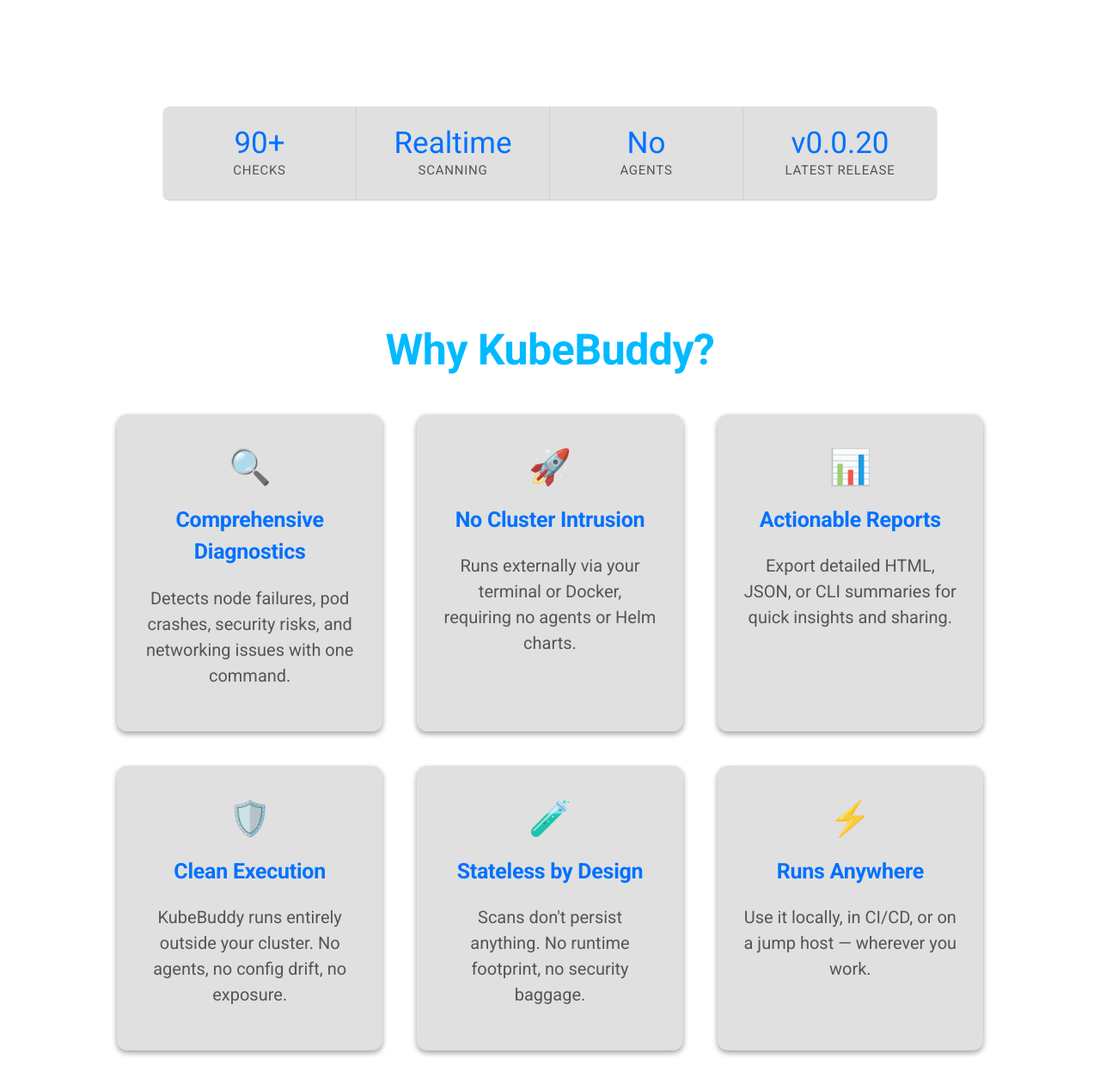
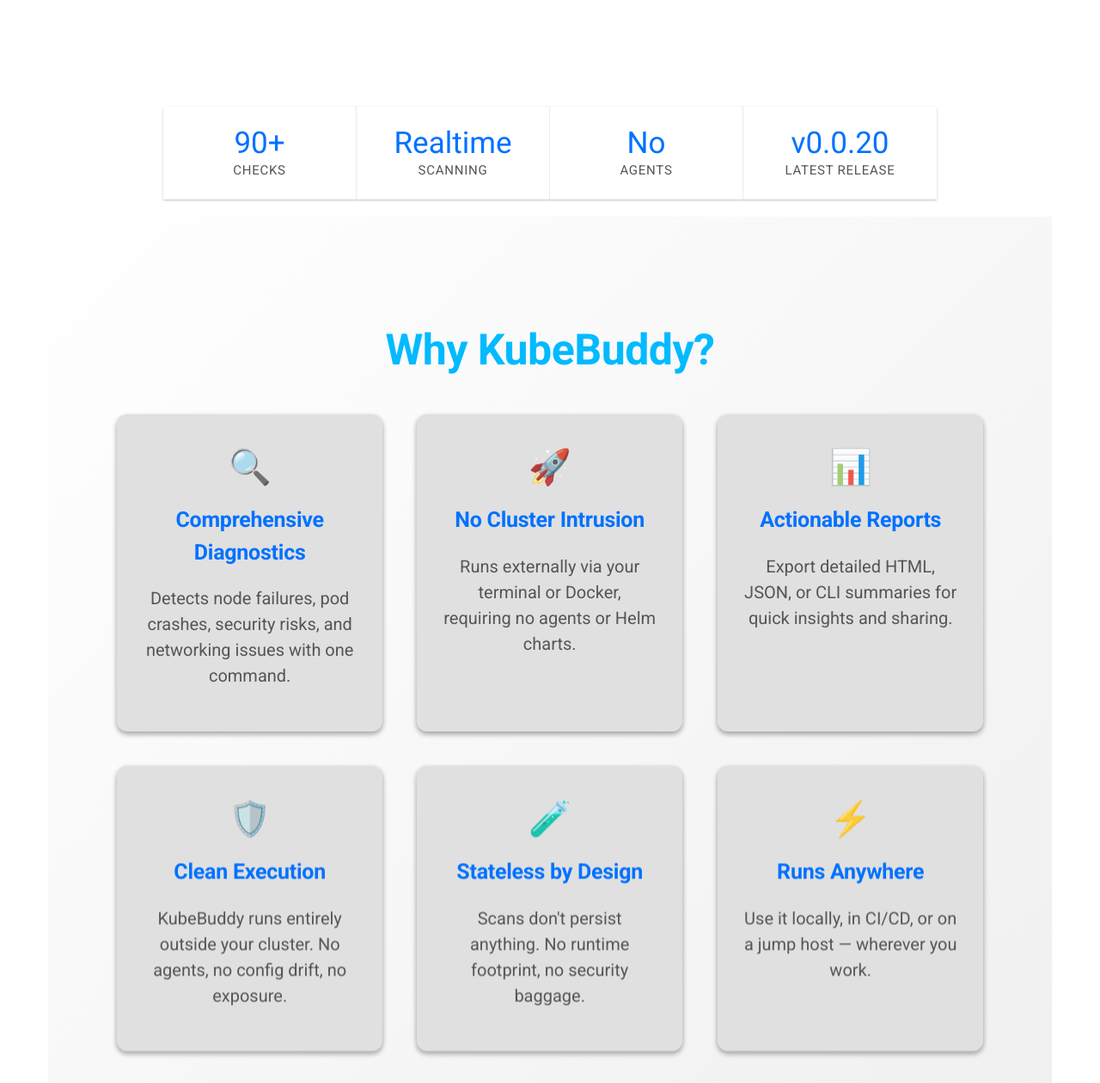
Before and after one commit to KubeDeckio/KubeBuddy, an MkDocs documentation site: the page built from docs/index.md, in a window 1280 px wide and 1400 px high, scrolled down 773 px. Shown: the part 136-1396 px from the top of the window at 86% size. Built offline with MkDocs 1.6.1 and Material for MkDocs 9.7.7, drawn with Linux system fonts in a browser that asks for light colours; comment, search, counter and statistics services are not loaded; grey boxes are pictures that could not be loaded.

Commit message:
update ui
Signed-off-by: PixelRobots <littlehoops@gmail.com>

```diff
--- a/overrides/home.html
+++ b/overrides/home.html
@@ -63,6 +63,21 @@
     --md-code-bg: #121212;
     --md-code-fg: #e0e0e0;
   }
+
+  html {
+    scroll-behavior: smooth;
+  }
+
+  body {
+    scroll-snap-type: y mandatory;
+  }
+
+  .hero-wrap,
+  .section,
+  .workflow-section {
+    scroll-snap-align: start;
+  }
+
 
   .md-header {
     position: sticky; /* stick to top */
@@ -491,8 +506,9 @@
     margin: 2rem auto 0;
     max-width: 900px;
     width: 100%;
-    background: var(--md-card-bg-color);
-    border-radius: 8px;
+    background: rgba(255,255,255,0.15);
+    backdrop-filter: blur(10px);
+    border-radius: 8px solid rgba(255,255,255,0.3);
     overflow: hidden;
     box-shadow: 0 1px 3px rgba(0, 0, 0, 0.12), 0 1px 2px rgba(0, 0, 0, 0.14);
   }
@@ -573,6 +589,52 @@
       border-bottom: none;
     }
   }
+
+  @keyframes fadeInUp {
+    from { opacity: 0; transform: translateY(20px); }
+    to   { opacity: 1; transform: translateY(0);      }
+  }
+
+  /* apply to all feature & workflow cards */
+  .feature-card,
+  .workflow-step {
+    opacity: 0;
+    animation: fadeInUp 0.6s ease forwards;
+  }
+
+  /* stagger them */
+  .feature-card:nth-child(1) { animation-delay: 0.1s; }
+  .feature-card:nth-child(2) { animation-delay: 0.2s; }
+  .feature-card:nth-child(3) { animation-delay: 0.3s; }
+  /* …and so on… */
+
+  .workflow-step:nth-child(1) { animation-delay: 0.1s; }
+  .workflow-step:nth-child(2) { animation-delay: 0.2s; }
+  .workflow-step:nth-child(3) { animation-delay: 0.3s; }
+
+  .section:nth-of-type(odd) {
+    background: linear-gradient(135deg, rgba(255,255,255,1) 0%, rgba(240,240,240,1) 100%);
+  }
+  .section:nth-of-type(even) {
+    background: linear-gradient(135deg, rgba(245,245,255,1) 0%, rgba(230,230,250,1) 100%);
+  }
+
+  .feature-card {
+    transition: transform 0.3s ease, box-shadow 0.3s ease;
+    will-change: transform;
+  }
+  .feature-card:hover {
+    transform: perspective(600px) rotateX(4deg) rotateY(-4deg);
+    box-shadow: 0 12px 24px rgba(0,0,0,0.1);
+  }
+  .cta-button {
+    transition: transform 0.15s ease, box-shadow 0.15s ease;
+  }
+  .cta-button:active {
+    transform: scale(0.97);
+    box-shadow: 0 1px 4px rgba(0,0,0,0.2);
+  }
+
 </style>
 
 <!-- Hero + Metrics Section -->
@@ -582,7 +644,7 @@
     <p class="hero-subhead">
       Stop guessing. Start fixing your cluster in seconds.
     </p>
-    <a href="#get-started" class="cta-button">Get Started</a>
+    <a href="{{ 'usage/' | url }}" class="cta-button">Get Started</a>
   </div>
 </section>
 <svg class="hero-wave" viewBox="0 0 1440 100" preserveAspectRatio="none">
```
